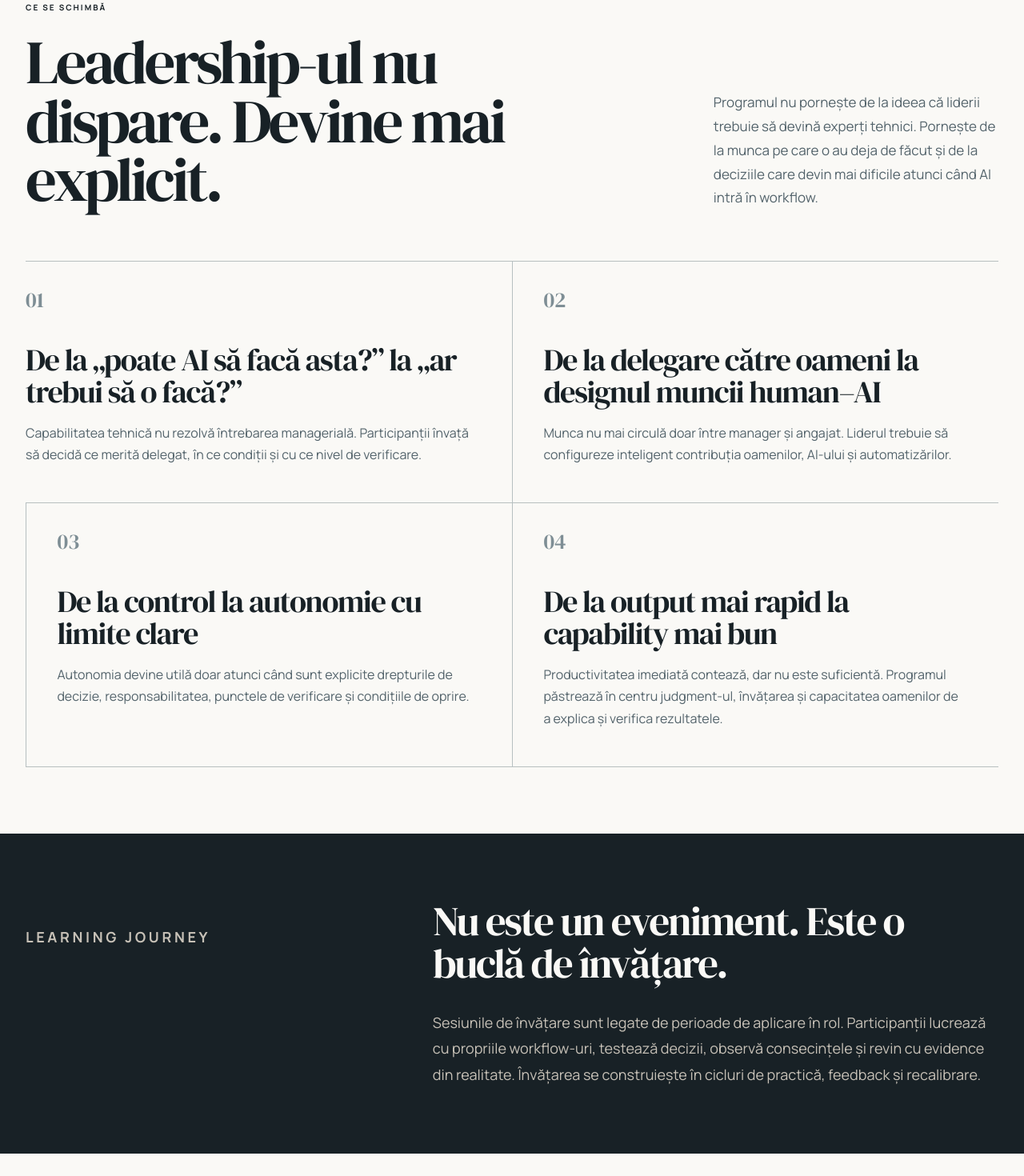
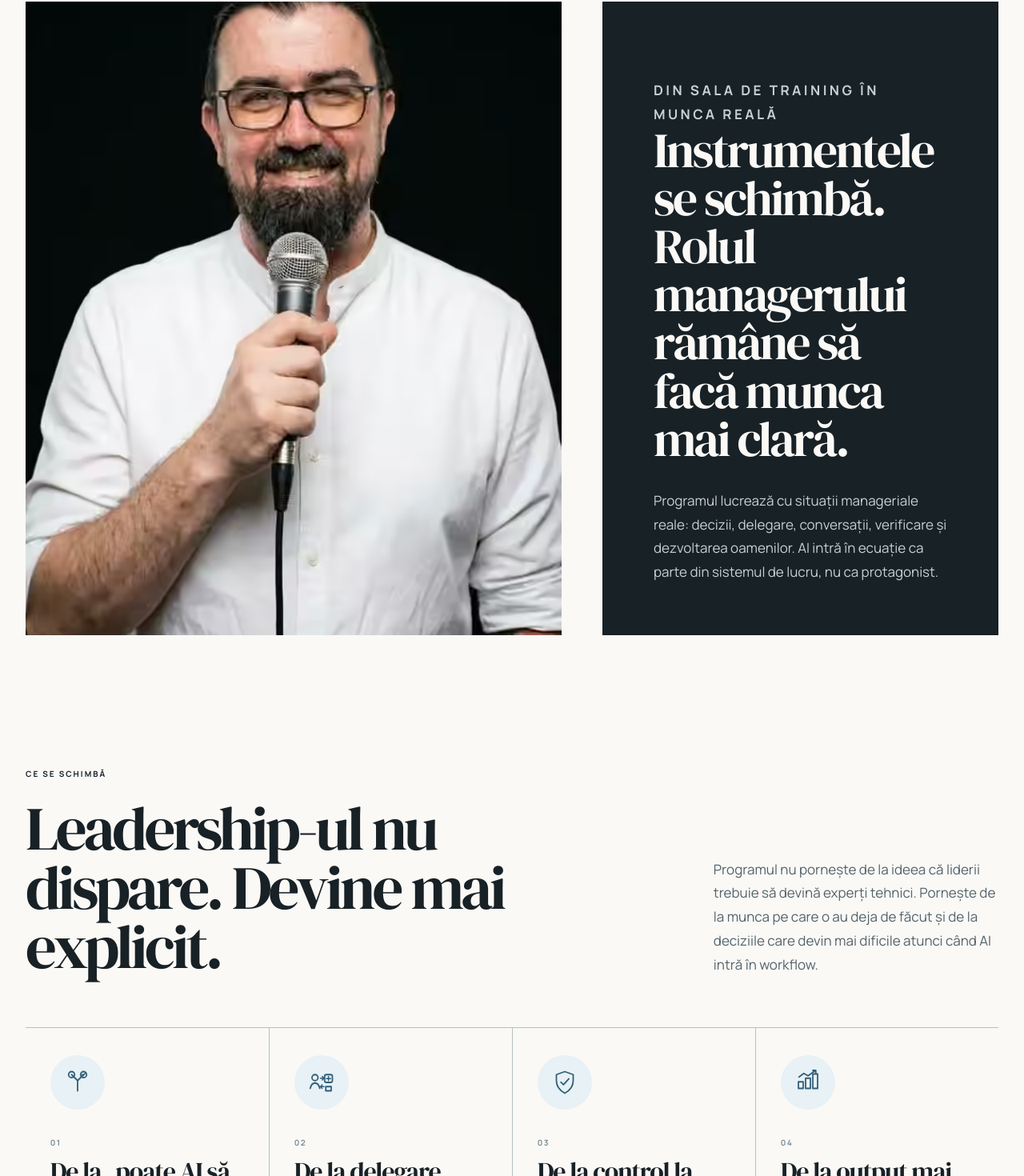
Before and after one commit to ivanovroxana1988-arch/bogdanvizitiu, a Next.js app: page /cursuri/leadership-ai-draft in a window 1280 px wide. Shown: the part 1269-2739 px from the top of the page at 80% size. Built offline with nearby package versions, Linux system fonts and the light colour scheme.

Commit message:
Add photo and visual cues to AI leadership draft

```diff
--- a/app/(ro)/cursuri/leadership-ai-draft/page.tsx
+++ b/app/(ro)/cursuri/leadership-ai-draft/page.tsx
@@ -1,12 +1,57 @@
 import type { Metadata } from 'next'
 import { ArrowLink, Eyebrow } from '@/components/ui'
+import { EditorialImage } from '@/components/portrait'
 import styles from '@/app/commercial.module.css'
+import visual from './page.module.css'
 
 export const metadata: Metadata = {
   title: 'Leadership in the AI Era — program draft',
   description:
     'Concept de learning journey pentru manageri: judgment, delegare hibridă, autonomie, accountability și dezvoltarea oamenilor în munca asistată de AI.',
   robots: { index: false, follow: false },
+}
+
+type IconType = 'judgment' | 'delegation' | 'accountability' | 'capability'
+
+function ProgramIcon({ type }: { type: IconType }) {
+  if (type === 'judgment') {
+    return (
+      <svg viewBox="0 0 48 48" fill="none" aria-hidden="true">
+        <path d="M24 38V21M24 21 14 11M24 21l10-10" stroke="currentColor" strokeWidth="2.4" strokeLinecap="round" />
+        <circle cx="14" cy="11" r="5" stroke="currentColor" strokeWidth="2.4" />
+        <circle cx="34" cy="11" r="5" stroke="currentColor" strokeWidth="2.4" />
+        <path d="m31.5 10.8 1.7 1.8 3.4-4" stroke="currentColor" strokeWidth="2" strokeLinecap="round" strokeLinejoin="round" />
+      </svg>
+    )
+  }
+
+  if (type === 'delegation') {
+    return (
+      <svg viewBox="0 0 48 48" fill="none" aria-hidden="true">
+        <circle cx="13" cy="16" r="5" stroke="currentColor" strokeWidth="2.4" />
+        <path d="M5 34c1.5-6 5-9 8-9s6.5 3 8 9" stroke="currentColor" strokeWidth="2.4" strokeLinecap="round" />
+        <rect x="29" y="11" width="13" height="13" rx="3" stroke="currentColor" strokeWidth="2.4" />
+        <path d="M32 17.5h7M35.5 14v7M22 17h5M25 14l3 3-3 3M28 31h-6M25 28l-3 3 3 3" stroke="currentColor" strokeWidth="2" strokeLinecap="round" strokeLinejoin="round" />
+        <path d="M31 31h9v7h-9z" stroke="currentColor" strokeWidth="2.4" strokeLinejoin="round" />
+      </svg>
+    )
+  }
+
+  if (type === 'accountability') {
+    return (
+      <svg viewBox="0 0 48 48" fill="none" aria-hidden="true">
+        <path d="M24 6 38 11v10c0 10-6.3 16.8-14 21-7.7-4.2-14-11-14-21V11L24 6Z" stroke="currentColor" strokeWidth="2.4" strokeLinejoin="round" />
+        <path d="m17.5 23.5 4.3 4.3 9-10" stroke="currentColor" strokeWidth="2.4" strokeLinecap="round" strokeLinejoin="round" />
+      </svg>
+    )
+  }
+
+  return (
+    <svg viewBox="0 0 48 48" fill="none" aria-hidden="true">
+      <path d="M8 34h8V23H8v11ZM20 34h8V17h-8v17ZM32 34h8V10h-8v24Z" stroke="currentColor" strokeWidth="2.4" strokeLinejoin="round" />
+      <path d="m9 15 8-6 7 4 13-9M32 4h5v5" stroke="currentColor" strokeWidth="2.4" strokeLinecap="round" strokeLinejoin="round" />
+    </svg>
+  )
 }
 
 const heroLead =
@@ -21,24 +66,33 @@ const challenges = [
   'Organizația vrea adopție, dar nu vrea să cumpere productivitate cu prețul judgment-ului și al dezvoltării oamenilor.',
 ]
 
-const shifts = [
+const shifts: Array<{
+  index: string
+  icon: IconType
+  title: string
+  text: string
+}> = [
   {
     index: '01',
+    icon: 'judgment',
     title: 'De la „poate AI să facă asta?” la „ar trebui să o facă?”',
     text: 'Capabilitatea tehnică nu rezolvă întrebarea managerială. Participanții învață să decidă ce merită delegat, în ce condiții și cu ce nivel de verificare.',
   },
   {
     index: '02',
+    icon: 'delegation',
     title: 'De la delegare către oameni la designul muncii human–AI',
     text: 'Munca nu mai circulă doar între manager și angajat. Liderul trebuie să configureze inteligent contribuția oamenilor, AI-ului și automatizărilor.',
   },
   {
     index: '03',
+    icon: 'accountability',
     title: 'De la control la autonomie cu limite clare',
     text: 'Autonomia devine utilă doar atunci când sunt explicite drepturile de decizie, responsabilitatea, punctele de verificare și condițiile de oprire.',
   },
   {
     index: '04',
+    icon: 'capability',
     title: 'De la output mai rapid la capability mai bun',
     text: 'Productivitatea imediată contează, dar nu este suficientă. Programul păstrează în centru judgment-ul, învățarea și capacitatea oamenilor de a explica și verifica rezultatele.',
   },
@@ -85,6 +139,9 @@ const outcomes = [
 
 const copy = {
   problemTitle: 'AI adoption creează o nouă problemă de management.',
+  visualTitle: 'Instrumentele se schimbă. Rolul managerului rămâne să facă munca mai clară.',
+  visualText:
+    'Programul lucrează cu situații manageriale reale: decizii, delegare, conversații, verificare și dezvoltarea oamenilor. AI intră în ecuație ca parte din sistemul de lucru, nu ca protagonist.',
   shiftsTitle: 'Leadership-ul nu dispare. Devine mai explicit.',
   shiftsIntro:
     'Programul nu pornește de la ideea că liderii trebuie să devină experți tehnici. Pornește de la munca pe care o au deja de făcut și de la deciziile care devin mai dificile atunci când AI intră în workflow.',
@@ -138,6 +195,24 @@ export default function LeadershipAiDraftPage() {
         </div>
       </section>
 
+      <section className={visual.visualSection}>
+        <div className={visual.visualGrid}>
+          <EditorialImage
+            asset="workshop"
+            kind="event"
+            locale="ro"
+            className={visual.visualImage}
+          />
+          <div className={visual.visualCopy}>
+            <div>
+              <Eyebrow>Din sala de training în munca reală</Eyebrow>
+              <h2>{copy.visualTitle}</h2>
+            </div>
+            <p>{copy.visualText}</p>
+          </div>
+        </div>
+      </section>
+
       <section className={styles.section}>
         <div className={styles.sectionHead}>
           <div>
@@ -147,9 +222,21 @@ export default function LeadershipAiDraftPage() {
           <p className={styles.sectionIntro}>{copy.shiftsIntro}</p>
         </div>
 
+        <div className={visual.iconGrid}>
+          {shifts.map((item) => (
+            <article className={visual.iconCard} key={item.title}>
+              <div className={visual.iconWrap}>
+                <ProgramIcon type={item.icon} />
+              </div>
+              <span>{item.index}</span>
+              <h3>{item.title}</h3>
+            </article>
+          ))}
+        </div>
+
         <div className={styles.twoGrid}>
           {shifts.map((item) => (
-            <article className={styles.editorialCard} key={item.title}>
+            <article className={styles.editorialCard} key={`${item.title}-detail`}>
               <span className={styles.cardIndex}>{item.index}</span>
               <h3>{item.title}</h3>
               <p>{item.text}</p>
```
